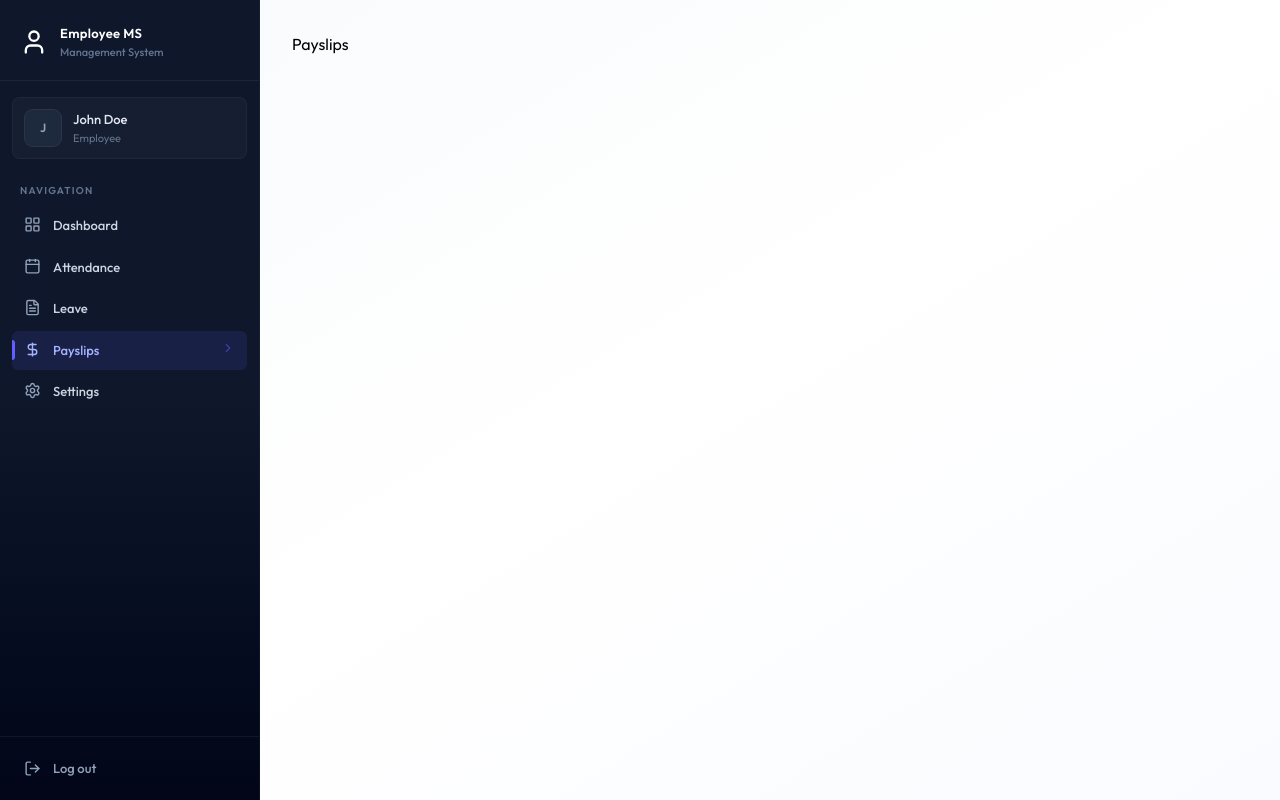
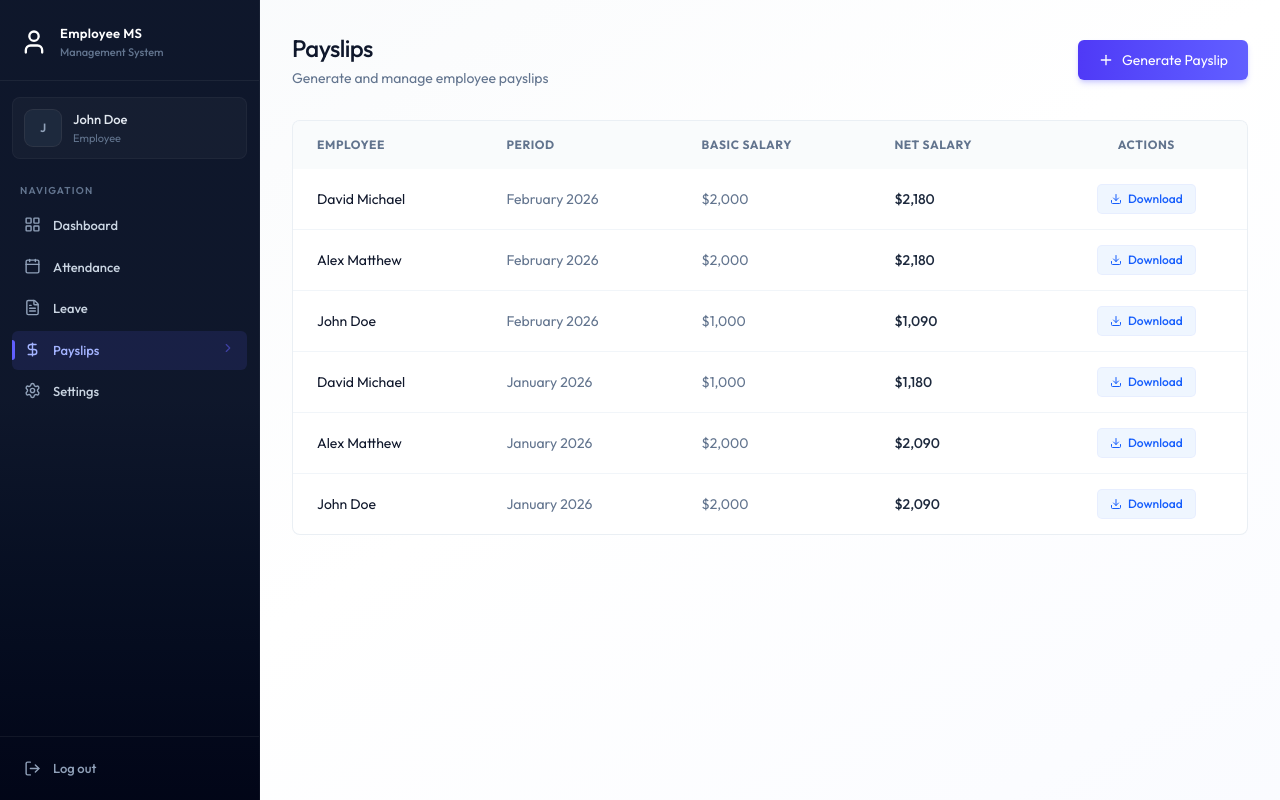
Before and after one commit to deeparastogi07/Employee-Management-System, a React (Vite) app in the folder client/: page /payslips in a window 1280 px wide. Built offline with nearby package versions, Linux system fonts and the light colour scheme.

Commit message:
Payslip page UI

```diff
--- /dev/null
+++ b/client/src/components/Payslip/GeneratePayslipForm.jsx
@@ -0,0 +1,92 @@
+import { Loader2, Plus, X } from "lucide-react"
+import React, { useState } from "react"
+
+const GeneratePayslipForm = ({employees, onSuccess}) => {
+    const [isOpen, setIsOpen] = useState(false)
+    const [loading, setLoading] = useState(false)
+
+    if(!isOpen) return (
+        <button
+        onClick={() => setIsOpen(true)}
+        className="btn-primary flex items-center gap-2">
+            <Plus className="w-4 h-4"/> Generate Payslip
+        </button>
+    )
+
+    const handleSubmit = async (e) => {
+        e.preventDefault()
+    }
+
+    return (
+        <div className="fixed inset-0 bg-black/40 backdrop-blur-sm flex items-center justify-center z-50 p-4">
+            <div className="card max-w-lg w-full p-6 animate-slide-up">
+                <div className="flex justify-between items-center mb-6">
+                    <h3 className="text-lg font-bold text-slate-900">Generate Monthly Payslips</h3>
+                    <button
+                    onClick={() => setIsOpen(false)}
+                    className="text-slate-400 hover:text-slate-600 p-1">
+                        <X size={20}/>
+                    </button>
+                </div>
+                <form onSubmit={handleSubmit} className="space-y-4">
+                    {/* Select Employee */}
+                    <div>
+                        <label className="block text-sm font-medium text-slate-700 mb-2">Employee</label>
+                        <select name="employeeId" required>
+                            {employees.map((e) => (
+                                <option key={e.id} value={e.id}>
+                                    {e.firstName} {e.lastName} ({e.position})
+                                </option>
+                            ))}
+                        </select>
+                    </div>
+                    {/* Select Month and year */}
+                    <div className="grid grid-cols-2 gap-4">
+                        <div>
+                            <label className="block text-sm font-medium text-slate-700 mb-2">Month</label>
+                            <select name="month">
+                                {Array.from({length: 12}, (_, i)=> i+1).map((m)=> (
+                                    <option key={m} value={m}>
+                                        {m}
+                                    </option>
+                                ))}
+                            </select>
+                        </div>
+                        <div>
+                            <label className="block text-sm font-medium text-slate-700 mb-2">Year</label>
+                            <input type="number" name="year" defaultValue={new Date().getFullYear()} />
+                        </div>
+                    </div>
+                    {/* Basic Salary */}
+                    <div>
+                        <label className="block text-sm font-medium text-slate-700 mb-2">Basic Salary</label>
+                        <input type="number" name="basicSalary" required placeholder="5000"/>
+                    </div>
+                    {/* Allowances & Deductions */}
+                    <div className="grid grid-cols-2 gap-4">
+                        <div>
+                            <label className="block text-sm font-medium text-slate-700 mb-2">Allowances</label>
+                            <input type="number" name="allowances" defaultValue="0"/>
+                        </div>
+                        <div>
+                            <label className="block text-sm font-medium text-slate-700 mb-2">Deductions</label>
+                            <input type="number" name="deductions" defaultValue="0"/>
+                        </div>
+                    </div>
+                    {/* Buttons */}
+                    <div className="flex justify-end gap-3 pt-2">
+                        <button onClick={() => setIsOpen(false)} type="button" className="btn-secondary">
+                            Cancel
+                        </button>
+                        <button disabled={loading} type="submit" className="btn-primary flex items-center">
+                            {loading && <Loader2 className="w-4 h-4 mr-2 animate-spin"/>}
+                            Generate
+                        </button>
+                    </div>
+                </form>
+            </div>
+        </div>
+    )
+}
+
+export default GeneratePayslipForm
--- /dev/null
+++ b/client/src/components/Payslip/PayslipList.jsx
@@ -0,0 +1,64 @@
+import { format } from "date-fns"
+import { Download } from "lucide-react"
+import React from "react"
+
+const PayslipList = ({payslips, isAdmin}) => {
+    return (
+        <div className="card overflow-hidden">
+            <div className="overflow-x-auto">
+                <table className="table-modern">
+                    <thead>
+                        <tr>
+                            {isAdmin && <th>Employee</th>}
+                            <th>Period</th>
+                            <th>Basic Salary</th>
+                            <th>Net Salary</th>
+                            <th className="text-center">Actions</th>
+                        </tr>
+                    </thead>
+                    <tbody>
+                        {payslips.length === 0 ? (
+                            <tr>
+                                <td colSpan={isAdmin ? 5 : 4} className="text-center py-12 text-slate-400">No payslips found</td>
+                            </tr>
+                        ) : (
+                            payslips.map((payslip) => {
+                                return (
+                                    <tr key={payslip._id || payslip.id}>
+                                        {isAdmin && (
+                                            <td className="text-slate-900">
+                                                {payslip.employee?.firstName} {payslip.employee?.lastName}
+                                            </td>
+                                        )}
+
+                                        <td className="text-slate-500">
+                                            {format(new Date(payslip.year, payslip.month - 1), "MMMM yyyy")}
+                                        </td>
+
+                                        <td className="text-slate-500">
+                                            ${payslip.basicSalary?.toLocaleString()}
+                                        </td>
+
+                                        <td className="font-medium text-slate-800">
+                                            ${payslip.netSalary?.toLocaleString()}
+                                        </td>
+
+                                        <td className="text-center">
+                                            <button
+                                            onClick={() => window.open(`/print/payslips/${payslip._id || payslip.id}`)}
+                                            className="inline-flex items-center px-3 py-1.5 text-xs font-medium rounded text-blue-600 bg-blue-50 hover:bg-blue-100 transition-colors ring-1 ring-blue-600/10">
+                                                <Download className="w-3 h-3 mr-1.5"/> Download
+                                            </button>
+                                        </td>
+                                    </tr>
+                                )
+                            })
+                        )}
+                    </tbody>
+                </table>
+            </div>
+        </div>
+    )
+}
+
+export default PayslipList
--- a/client/src/pages/Payslips.jsx
+++ b/client/src/pages/Payslips.jsx
@@ -1,7 +1,43 @@
+import { useCallback, useEffect, useState } from "react"
+import { dummyEmployeeData, dummyPayslipData } from "../assets/assets"
+import Loading from "../components/Loading"
+import PayslipList from "../components/Payslip/PayslipList"
+import GeneratePayslipForm from "../components/Payslip/GeneratePayslipForm"
 
 const Payslips = () => {
+    const [payslips, setPayslips] = useState([])
+    const [employees, setEmployees] = useState([])
+    const [loading, setLoading] = useState(true)
+    const isAdmin = true
+
+    const fetchPayslips = useCallback(async () => {
+        setPayslips(dummyPayslipData)
+        setTimeout(() => {
+            setLoading(false)
+        }, 1000)
+    }, [])
+
+    useEffect(() => {
+        fetchPayslips()
+    }, [fetchPayslips])
+
+    useEffect(() =>{
+        if(isAdmin) setEmployees(dummyEmployeeData)
+    }, [isAdmin])
+
+    if(loading) return <Loading />
+
     return (
-        <div>Payslips</div>
+        <div className="animate-fade-in">
+            <div className="flex flex-col sm:flex-row justify-between items-start sm:items-center gap-4 mb-8">
+                <div>
+                    <h1 className="page-title">Payslips</h1>
+                    <p className="page-subtitle">{isAdmin ? "Generate and manage employee payslips" : "Your payslip history"}</p>
+                </div>
+                {isAdmin && <GeneratePayslipForm employees={employees} onSuccess={fetchPayslips}/>}
+            </div>
+            <PayslipList payslips={payslips} isAdmin={isAdmin}/>
+        </div>
     )
 }
 
```
